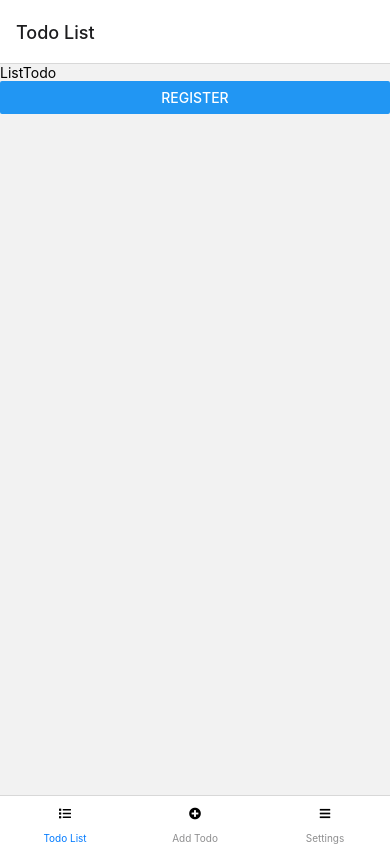
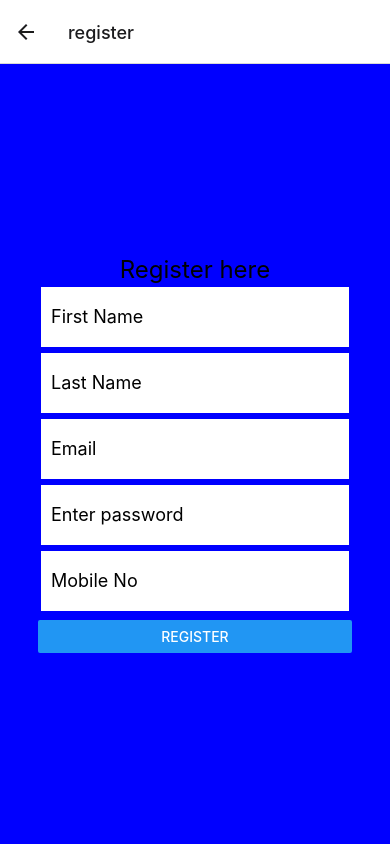
Before and after one commit to vishalpotinda2608/reacat-native-trainnnig, a React Native app: screen /register in a window 390 px wide. Built offline with nearby package versions, Linux system fonts and the light colour scheme; data requests are answered from the project's data file.

Commit message:
HTTP calls

```diff
--- a/App.tsx
+++ b/App.tsx
@@ -18,6 +18,7 @@ import { createBottomTabNavigator } from "@react-navigation/bottom-tabs";
 import Icon from "react-native-vector-icons/FontAwesome5";
 const Tab = createBottomTabNavigator();
 
+import AuthService from "./src/Services/AuthService";
 import { createStackNavigator } from "@react-navigation/stack";
 import AddTodo from "./src/Views/Todos/AddTodo";
 import Settings from "./src/Views/Settings/Settings";
@@ -25,6 +26,17 @@ import Settings from "./src/Views/Settings/Settings";
 const Stack = createStackNavigator();
 
 function App() {
+
+AuthService.getAllUser()
+.then((res)=>{
+  console.log(res);
+
+})
+
+
+
+
+
   console.log("app loaded");
   const [todos, setTodos] = useState([
     "Home work",
@@ -41,64 +53,9 @@ function App() {
 
   const [isLogged, setIsLogged] = useState(true);
 
-  // useEffect(()=>{
-  //   fetch('https://jsonplaceholder.typicode.com/todos')
-  //   .then(response => response.json())
-  //   .then(json => console.log(json))
-
-  // },[])
-
-  // const onIncrement=()=>{
-  //   setCounter(counter+1)
-  // }
-
-  // const onAlet=()=>{
-  //   console.log("STate change")
-  // }
-
-  // const onAddHandler=(todo)=>{
-  //   setTodos(prev=>[...prev,todo])
-  // }
 
   return (
-    <NavigationContainer>
-      {/* <Stack.Navigator>
-        <Stack.Screen name="list" component={ListTodo} />
-        <Stack.Screen name="register" component={Register} />
-      </Stack.Navigator> */}
-      <Tab.Navigator initialRouteName="profile">
-        <Tab.Screen
-          name="todo"
-          component={ListTodo}
-          options={{
-            title: "Todo List",
-            tabBarIcon: ({ focused }) => {
-              return <Icon name="list" />;
-            },
-          }}
-        />
-        <Tab.Screen
-          name="add todo"
-          component={AddTodo}
-          options={{
-            title: "Add Todo ",
-            tabBarIcon: ({ focused }) => {
-              return <Icon name="plus-circle" />;
-            },
-          }}
-        />
-        <Tab.Screen
-          name="settings"
-          component={Settings}
-          options={{
-            title: "Settings",
-            tabBarIcon: ({ focused }) => {
-              return <Icon name="bars" />;
-            },
-          }}
-        />
-      </Tab.Navigator>
-    </NavigationContainer>
+    <Routes />
   );
 }
 
--- a/db.json
+++ b/db.json
@@ -1,25 +1,28 @@
 {
-  "student": [
+  "users": [
     {
-      "id": 1,
-      "name": "Vishal potinda",
-      "marks": 35
+      "firstName": "Vishal",
+      "lastName": "Potinda",
+      "email": "vpotinda@gmail.com",
+      "mobileNo": "8266576232",
+      "password": "yy7878979",
+      "id": 1
     },
     {
-      "id": 2,
-      "name": "Vishal potinda",
-      "marks": 35
+      "firstName": "Nikhil",
+      "lastName": "Potfsdffsdfinda",
+      "email": "fds@gmail.com",
+      "mobileNo": "8266576232",
+      "password": "yy7878979",
+      "id": 2
     },
     {
-      "id": 3,
-      "name": "Nikhil",
-      "marks": 99
-    }
-  ],
-  "login": [
-    {
-      "username": "vishal",
-      "password": "123456"
+      "firstName": "abc",
+      "lastName": "abc",
+      "email": "abc@gmail.com",
+      "mobileNo": "1234567890",
+      "password": "abc",
+      "id": 3
     }
   ]
 }
--- a/src/Navigation/Routes.tsx
+++ b/src/Navigation/Routes.tsx
@@ -1,16 +1,19 @@
 import { NavigationContainer } from '@react-navigation/native';
-import { createBottomTabNavigator } from '@react-navigation/bottom-tabs';
-import ListTodo from '../Views/Todos/ListTodo';
-import AddTodo from '../Views/Todos/AddTodo';
-const Tab = createBottomTabNavigator();
+import {createStackNavigator}from '@react-navigation/stack'
+
+import Login from '../Views/Login/Login';
+import Register from '../Views/Register/Register';
+import Tabs from './Tabs';
+const Stack = createStackNavigator();
 
 const Routes = () => {
     return (
         <NavigationContainer>
-            <Tab.Navigator initialRouteName='Add' >
-                <Tab.Screen name='List' component={ListTodo}></Tab.Screen>
-                <Tab.Screen name='Add' component={AddTodo}></Tab.Screen>
-            </Tab.Navigator>
+            <Stack.Navigator initialRouteName='login'>
+                <Stack.Screen name='login' component={Login} ></Stack.Screen>
+                <Stack.Screen name='register' component={Register}></Stack.Screen>
+                <Stack.Screen name="tabs" component={Tabs} options={{headerShown:false}}></Stack.Screen>
+            </Stack.Navigator>
         </NavigationContainer>
 
     )
--- /dev/null
+++ b/src/Navigation/Tabs.tsx
@@ -0,0 +1,49 @@
+import {  StyleSheet, Text, View } from 'react-native'
+import React from 'react'
+import {createBottomTabNavigator} from '@react-navigation/bottom-tabs'
+import ListTodo from '../Views/Todos/ListTodo';
+import AddTodo from '../Views/Todos/AddTodo';
+import Icon from 'react-native-vector-icons/FontAwesome5';
+import Settings from '../Views/Settings/Settings';
+const Tab=createBottomTabNavigator();
+const Tabs = () => {
+  return (
+
+    <Tab.Navigator initialRouteName="profile">
+      <Tab.Screen
+        name="todo"
+        component={ListTodo}
+        options={{
+          title: "Todo List",
+          tabBarIcon: ({ focused }) => {
+            return <Icon name="list" />;
+          },
+        }}
+      />
+      <Tab.Screen
+        name="add todo"
+        component={AddTodo}
+        options={{
+          title: "Add Todo ",
+          tabBarIcon: ({ focused }) => {
+            return <Icon name="plus-circle" />;
+          },
+        }}
+      />
+      <Tab.Screen
+        name="settings"
+        component={Settings}
+        options={{
+          title: "Settings",
+          tabBarIcon: ({ focused }) => {
+            return <Icon name="bars" />;
+          },
+        }}
+      />
+    </Tab.Navigator>
+  )
+}
+
+export default Tabs
+
+const styles = StyleSheet.create({})
--- /dev/null
+++ b/src/Services/AuthService.tsx
@@ -0,0 +1,41 @@
+import axios from 'axios'
+class AuthService{
+    onRegister(data){
+       try {
+        return new Promise((resolve,reject)=>{
+            axios.post('http://localhost:3000/users',data)
+            .then((res)=>{
+                resolve({status:true})
+            }).catch((error)=>{
+                console.log(error);
+
+            })
+        })
+       } catch (error) {
+            console.log(error);
+
+       }
+    }
+
+   getAllUser(){
+    try {
+        return new Promise((resolve,reject)=>{
+            axios.get('http://localhost:3000/users')
+            .then(res=>{
+             resolve(res)
+            }).catch(error=>{
+                console.log(error);
+
+            })
+        })
+    } catch (error) {
+            console.log(error);
+
+    }
+   }
+
+
+}
+
+
+export default new AuthService;
--- a/src/Views/Login/Login.tsx
+++ b/src/Views/Login/Login.tsx
@@ -1,10 +1,12 @@
 
-import { Text, TextInput, View ,StyleSheet,Button} from 'react-native'
+import { Text, TextInput, View ,StyleSheet,Button, Pressable} from 'react-native'
 import React, { Component, useState } from 'react'
 import LoadingButton from '../../Components/LoadingButton/LoadingButton'
 import { User } from '../../models/User.model';
 
-const Login = () => {
+const Login = (props) => {
+
+
 
   const [email,setEmail]=useState('chandan');
   const [password,setPassword]=useState('');
@@ -12,9 +14,16 @@ const Login = () => {
 
 const loginHandler=()=>{
 console.log('login handler invoked');
+
 setCounter(counter+1);
-console.log(counter)
+console.log(counter);
 
+props.navigation.navigate('tabs')
+
+}
+
+const onRegister=()=>{
+  props.navigation.navigate('register')
 }
 
   return (
@@ -28,6 +37,9 @@ console.log(counter)
              <TextInput  style={styles.textbox} value={password} secureTextEntry={true} placeholder='enter password' onChangeText={(ev)=>setPassword(ev)} />
               <View style={{marginTop:6}}>
               <Button  title="Login"  onPress={loginHandler} />
+              <Pressable style={{marginTop:10}} onPress={onRegister}>
+                <Text style={{color:'blue',textDecorationLine:'underline'}}>Register Here</Text>
+              </Pressable>
 
               </View>
 
@@ -41,9 +53,9 @@ export default Login
 
 const styles = StyleSheet.create({
     container:{
-        height:'100vh',
-        width:'100vw',
-        backgroundColor:'blue',
+        height:'100%',
+        width:'100%',
+        backgroundColor:'#eee',
         display:'flex',
         flexDirection:'column',
         color:'white',
@@ -61,7 +73,8 @@ const styles = StyleSheet.create({
       padding:20,
       height:10,
       fontSize:12,
-      backgroundColor:'white'
+      backgroundColor:'white',
+      marginVertical:10
 
     }
 })
--- a/src/Views/Register/Register.tsx
+++ b/src/Views/Register/Register.tsx
@@ -1,8 +1,7 @@
 import { Button, StyleSheet, Text, TextInput, View } from 'react-native'
 import React, { useEffect, useState } from 'react'
-
+import AuthService from '../../Services/AuthService'
 const Register = (props) => {
-  console.log(props.route.params.name);
 
   // console.log("received theme color",props);
 
@@ -26,12 +25,17 @@ const Register = (props) => {
   },[])
 
   const registerHandler = () => {
-    console.log(user);
+      AuthService.onRegister(user)
+      .then((res)=>{
+        props.navigation.navigate('login')
+        console.log(res);
+
+      })
   }
 
   return (
     <View style={styles.container}>
-      <Text style={styles.h1}> Register here {props.route.params.name} </Text>
+      <Text style={styles.h1}> Register here </Text>
       <View>
         <TextInput style={styles.textbox} value={user.firstName} onChangeText={(ev) => {
           setUser({ ...user, firstName: ev })
@@ -50,7 +54,7 @@ const Register = (props) => {
           setUser({ ...user, mobileNo: ev })
         }} placeholder='Mobile No' />
         <View style={{ marginTop: 6 }}>
-          <Button title="Login" onPress={registerHandler} />
+          <Button title="Register" onPress={registerHandler} />
 
         </View>
 
--- a/src/Views/Settings/Settings.tsx
+++ b/src/Views/Settings/Settings.tsx
@@ -1,10 +1,11 @@
-import { StyleSheet, Text, View } from "react-native";
+import { StyleSheet,Text, View } from "react-native";
+
 import React from "react";
 
 const Settings = () => {
   return (
     <View style={styles.container}>
-      <Text>Settings</Text>
+      <Text>Setting</Text>
     </View>
   );
 };
--- a/src/Views/Todos/ListTodo.tsx
+++ b/src/Views/Todos/ListTodo.tsx
@@ -31,9 +31,8 @@
 import { Button, StyleSheet, Text, View } from "react-native";
 import React from "react";
 
-const ListTodo = (props) => {
+const ListTodo = () => {
   const onNavigate = () => {
-    props.navigation.navigate("register", { name: "ABC" });
   };
   return (
     <View>
```
Also changed, not shown: package.json (+9 -3 lines), 1 other file (tests, documents, lock files or other folders).
